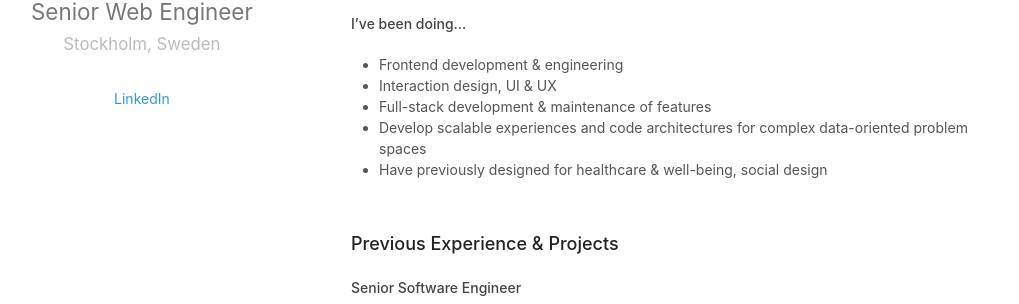
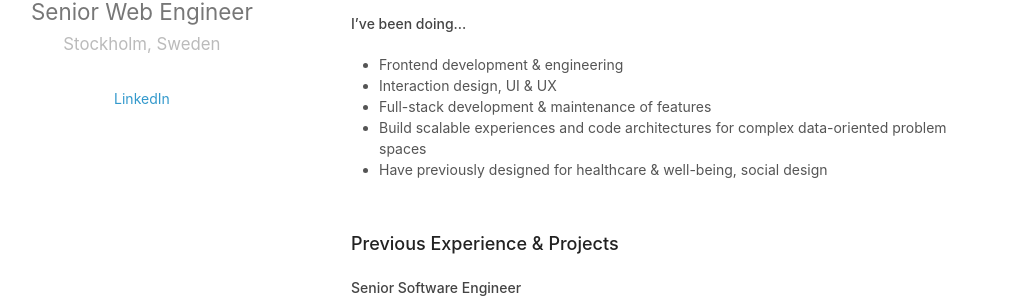
Before and after one commit to rolandcoops/rolandcoops.github.io, a Jekyll site: the page built from index.md, in a window 1280 px wide and 900 px high. Shown: the part 336-640 px from the top of the window, without its empty margins (129-1148 px from the left). Built offline with Jekyll 4.4.1, drawn with Linux system fonts in a browser that asks for light colours.

Commit message:
Reduce sentence length further.

```diff
--- a/_data/summary.yml
+++ b/_data/summary.yml
@@ -7,5 +7,5 @@ skills:
   - Frontend development & engineering
   - Interaction design, UI & UX
   - Full-stack development & maintenance of features
-  - Develop scalable experiences and code architectures for complex data-oriented problem spaces
+  - Build scalable experiences and code architectures for complex data-oriented problem spaces
   - Have previously designed for healthcare & well-being, social design
```
